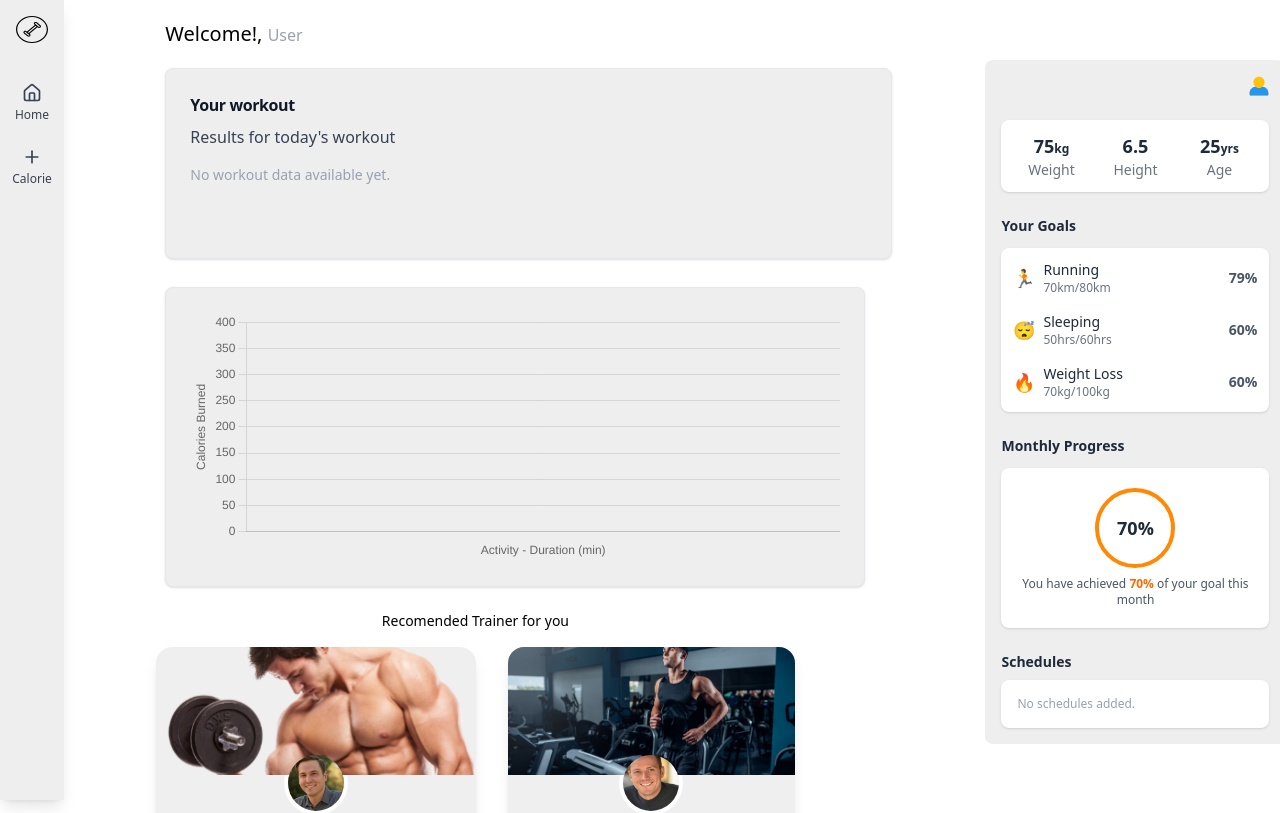
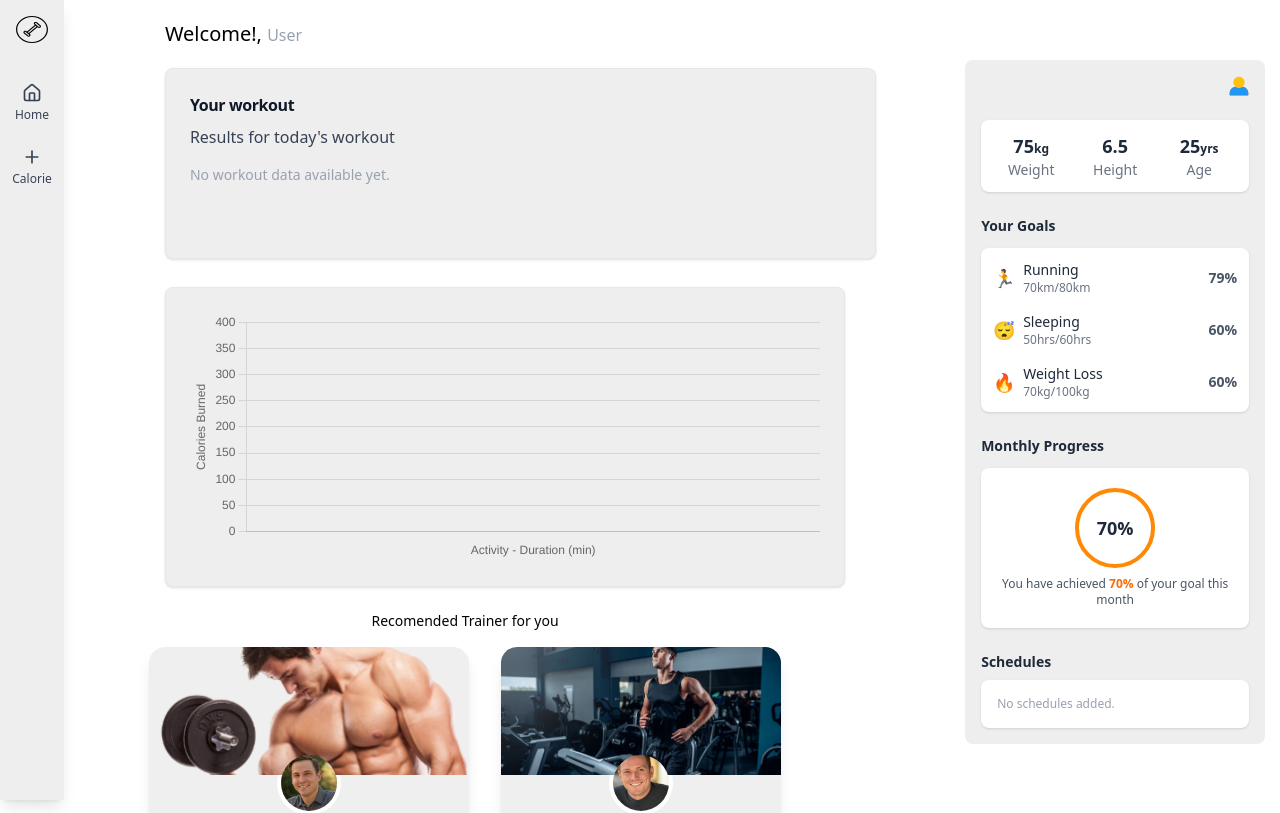
Before and after one commit to fre-eyesus/fitness-tracker, a React (Vite) app: page / in a window 1280 px wide. Shown: the top 813 px of the page. Built offline with nearby package versions, Linux system fonts and the light colour scheme.

Commit message:
Update Sidebar component: add right margin for improved layout on larger screens

```diff
--- a/src/layout/Sidebar.jsx
+++ b/src/layout/Sidebar.jsx
@@ -2,7 +2,7 @@ import React from 'react';
 import acc from '../assets/acc.svg';
 const Sidebar = () => {
   return (
-    <aside className="ml-9.5 w-full max-w-[300px] bg-[#EEEEEE] p-4 flex flex-col space-y-6 text-gray-800 rounded-lg md:max-lg:mx-auto md:max-lg:mt-10">
+    <aside className="ml-9.5 w-full max-w-[300px] bg-[#EEEEEE] p-4 flex flex-col space-y-6 text-gray-800 rounded-lg md:max-lg:mx-auto md:max-lg:mt-10 lg:mr-30">
 
       <div className="flex justify-end">
             <img src={acc} alt="a placeholder for account" className='w-5 h-5'/>
```
